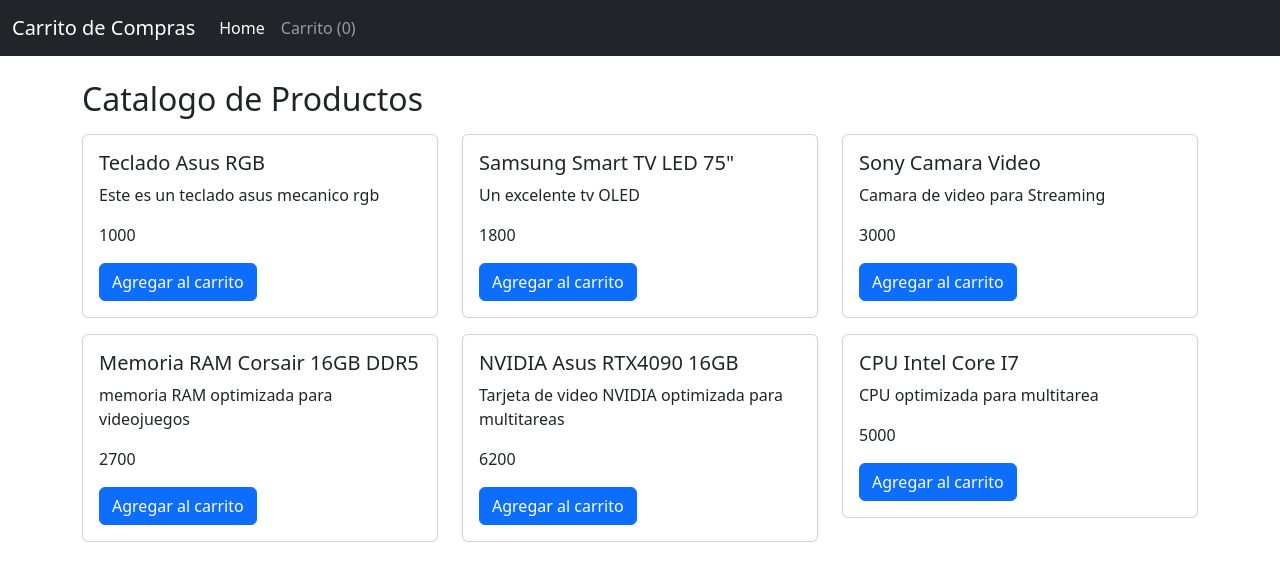
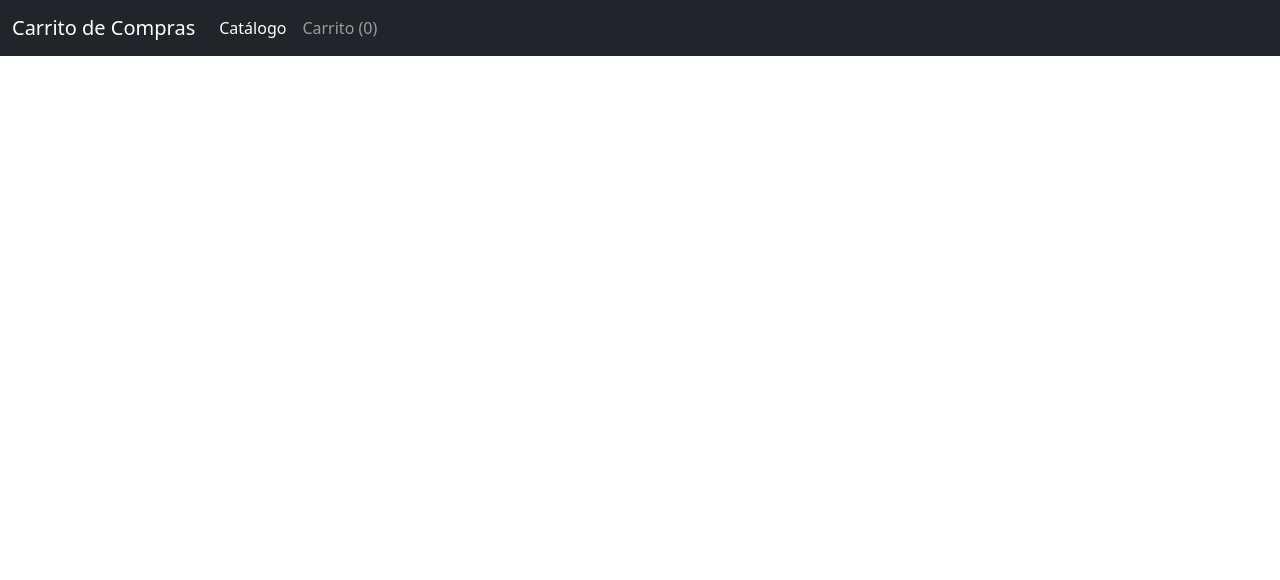
Before and after one commit to ignaciogiacotto/cart-app-redux, an Angular app: page / in a window 1280 px wide. Shown: the top 580 px of the page. Built offline with nearby package versions, Linux system fonts and the light colour scheme.

Commit message:
Arreglando el proyecto para que funcione con routes

```diff
--- a/src/app/app.routes.ts
+++ b/src/app/app.routes.ts
@@ -1,3 +1,8 @@
 import { Routes } from '@angular/router';
+import { CartComponent } from './components/cart/cart.component';
+import { CatalogComponent } from './components/catalog/catalog.component';
 
-export const routes: Routes = [];
+export const routes: Routes = [
+    {path: 'cart', component: CartComponent},
+    {path: 'catalog', component: CatalogComponent}
+];
--- a/src/app/components/cart-app.component.html
+++ b/src/app/components/cart-app.component.html
@@ -1,7 +1,8 @@
-<navbar [items]="items" />
+<navbar
+[items]="items"
+[total]="total"
+[products]="products"/>
 
 <div class="container my-4">
-    <h2>Catalogo de Productos</h2>
-    <catalog [products]="products" (productEventEmitter)="onAddCart($event)" />
-
+    <router-outlet></router-outlet>
 </div>
--- a/src/app/components/cart-app.component.ts
+++ b/src/app/components/cart-app.component.ts
@@ -4,11 +4,13 @@
 import { CatalogComponent } from './catalog/catalog.component';
 import { CartItem } from '../models/cartItem';
 import { NavbarComponent } from './navbar/navbar.component';
+import { Router, RouterOutlet } from '@angular/router';
+import { SharingDataService } from '../services/sharing-data.service';
 
 @Component({
   selector: 'cart-app',
   standalone: true,
-  imports: [CatalogComponent, NavbarComponent],
+  imports: [CatalogComponent, NavbarComponent, RouterOutlet],
   templateUrl: './cart-app.component.html'
 })
 export class CartAppComponent implements OnInit{
@@ -19,16 +21,22 @@
 
   total: number = 0;
 
-  constructor(private service: ProductService){
+  constructor(
+    private router: Router,
+    private sharingDataService: SharingDataService,
+    private service: ProductService){
   }
 
   ngOnInit(): void {
     this.products = this.service.findAll();
     this.items = JSON.parse(sessionStorage.getItem('cart') || '[]');
     this.calculateTotal();
+    this.onDeleteCart();
+    this.onAddCart();
   }
 
-  onAddCart(product: Product){
+  onAddCart(): void{
+    this.sharingDataService.productEventEmitter.subscribe(product =>{
       const hasItem = this.items.find(item => item.product.id === product.id);
       if(hasItem) {
         this.items = this.items.map(item => {
@@ -46,9 +54,14 @@
       }
       this.calculateTotal();
       this.saveSession();
+      this.router.navigate(['/cart'], {
+      state: {items: this.items, total: this.total}
+      })
+    })
   }
 
-  onDeleteCart(id: number): void{
+  onDeleteCart(): void{
+    this.sharingDataService.idProductEventEmitter.subscribe(id =>{
       this.items = this.items.filter(item => item.product.id !== id);
       if(this.items.length == 0){
         sessionStorage.removeItem('cart');
@@ -56,6 +69,13 @@
       }
       this.calculateTotal();
       this.saveSession();
+
+      this.router.navigateByUrl('/', {skipLocationChange: true}).then(() => {
+        this.router.navigate(['/cart'], {
+          state: {items: this.items, total: this.total}
+        })
+      })
+    })
   }
 
   calculateTotal(): void {
--- a/src/app/components/cart/cart.component.html
+++ b/src/app/components/cart/cart.component.html
@@ -4,6 +4,8 @@
             <h5 class="card-title">Carrito de Compras</h5>
         </div>
         <div class="card-body">
+
+            @if (items.length > 0) {
             <table class="table table-hover table-striped">
                 <thead>
                     <tr>
@@ -36,6 +38,9 @@
                     </tr>
                 </tfoot>
             </table>
+        }@else {
+            <div class="alert alert-warning">El carrito esta vacío</div>
+        }
         </div>
     </div>
 </div>
--- a/src/app/components/cart/cart.component.ts
+++ b/src/app/components/cart/cart.component.ts
@@ -1,5 +1,7 @@
 import { Component, EventEmitter, Input, OnChanges, Output, SimpleChanges } from '@angular/core';
 import { CartItem } from '../../models/cartItem';
+import { Router } from '@angular/router';
+import { SharingDataService } from '../../services/sharing-data.service';
 
 @Component({
   selector: 'cart',
@@ -13,9 +15,12 @@
 
   total = 0;
 
-  idProductEventEmitter = new EventEmitter();
+  constructor(private sharingDataService: SharingDataService, private router: Router){
+    this.items = this.router.getCurrentNavigation()?.extras.state!['items'];
+    this.total = this.router.getCurrentNavigation()?.extras.state!['total'];
+  }
 
   onDeleteCart(id: number){
-    this.idProductEventEmitter.emit(id);
+    this.sharingDataService.idProductEventEmitter.emit(id);
   }
 }
--- a/src/app/components/catalog/catalog.component.html
+++ b/src/app/components/catalog/catalog.component.html
@@ -1,3 +1,4 @@
+<h4>Catalogo de Productos</h4>
 <div class="row">
     @for (product of products; track $index) {
         <div class="col-4 my-2">
--- a/src/app/components/catalog/catalog.component.ts
+++ b/src/app/components/catalog/catalog.component.ts
@@ -1,6 +1,8 @@
-import { Component, EventEmitter, Input, Output } from '@angular/core';
+import { Component } from '@angular/core';
 import { Product } from '../../models/product';
 import { ProductCardComponent } from '../product-card/product-card.component';
+import { Router } from '@angular/router';
+import { SharingDataService } from '../../services/sharing-data.service';
 
 @Component({
   selector: 'catalog',
@@ -10,11 +12,13 @@
 })
 export class CatalogComponent {
 
-  @Input() products!: Product[];
+  products!: Product[];
 
-  @Output() productEventEmitter: EventEmitter<Product> = new EventEmitter();
+  constructor(private sharingDataService: SharingDataService, private router: Router){
+    this.products = this.router.getCurrentNavigation()?.extras.state!['products'];
+  }
 
   onAddCart(product: Product){
-    this.productEventEmitter.emit(product);
+    this.sharingDataService.productEventEmitter.emit(product);
   }
 }
--- a/src/app/components/navbar/navbar.component.html
+++ b/src/app/components/navbar/navbar.component.html
@@ -8,10 +8,18 @@
         <div class="collapse navbar-collapse" id="navbarNav">
             <ul class="navbar-nav">
                 <li class="nav-item">
-                    <a class="nav-link active" aria-current="page" href="#">Home</a>
+                    <a
+                    [routerLink]="['/catalog']"
+                    [state]="{products}"
+                    class="nav-link active"
+                    aria-current="page">Catálogo</a>
                 </li>
                 <li class="nav-item">
-                    <a class="nav-link" href="#" role="button">Carrito ({{items.length}})</a>
+                    <a
+                    [routerLink]="['/cart']"
+                    [state]="{items, total}"
+                    class="nav-link"
+                    role="button">Carrito ({{items.length}})</a>
                 </li>
             </ul>
         </div>
--- /dev/null
+++ b/src/app/services/sharing-data.service.ts
@@ -0,0 +1,24 @@
+import { EventEmitter, Injectable } from '@angular/core';
+import { Product } from '../models/product';
+
+@Injectable({
+  providedIn: 'root'
+})
+export class SharingDataService {
+
+  private _idProductEventEmitter: EventEmitter<number> = new EventEmitter();
+
+  private _productEventEmitter: EventEmitter<Product> = new EventEmitter();
+
+  constructor() { }
+
+  get idProductEventEmitter(): EventEmitter<number>{
+    return this._idProductEventEmitter;
+  }
+
+  get productEventEmitter(): EventEmitter<Product>{
+    return this._productEventEmitter;
+  }
+
+
+}
```
Also changed, not shown: src/app/components/navbar/navbar.component.ts (+7 -1 lines). Lines whose indentation alone changed are shown as unchanged.
